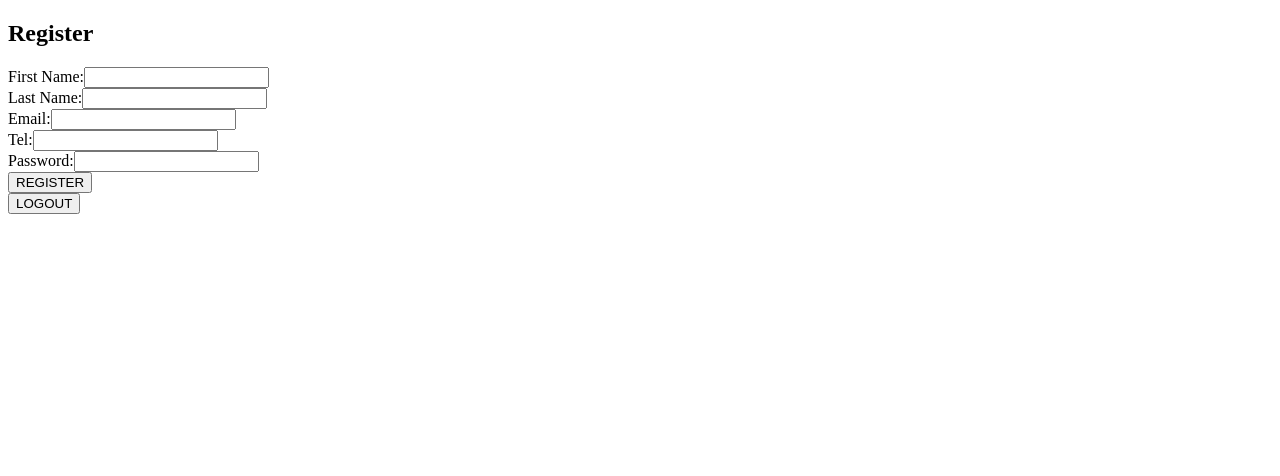
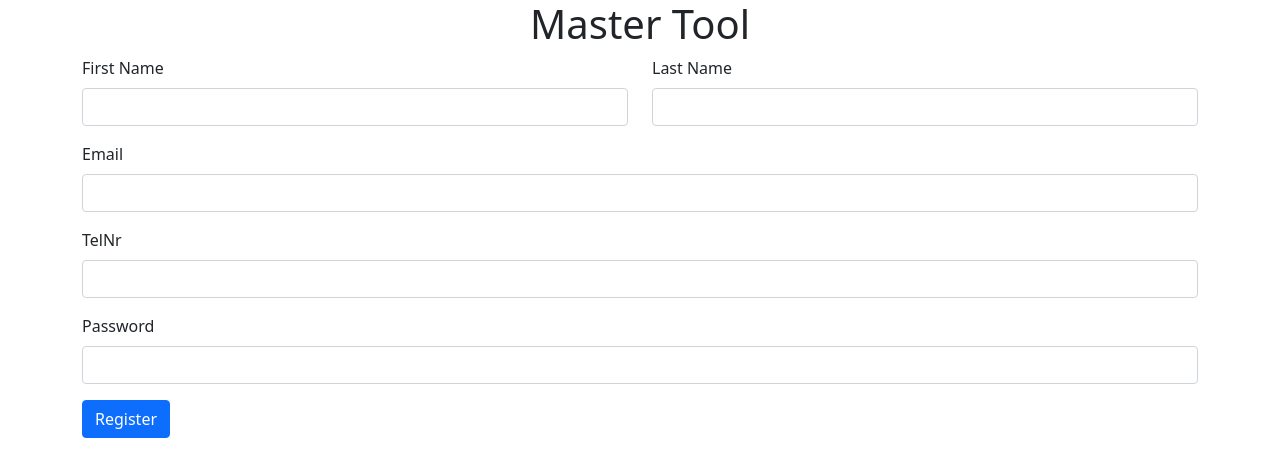
Before and after one commit to WannesVermeire/BachelorProefFrontend, a React (Create React App) app: page /register in a window 1280 px wide. Shown: the top 476 px of the page. Built offline with nearby package versions, Linux system fonts and the light colour scheme.

Commit message:
Login,Register CSS

```diff
--- a/package.json
+++ b/package.json
@@ -7,7 +7,9 @@
     "@testing-library/react": "^12.1.3",
     "@testing-library/user-event": "^13.5.0",
     "axios": "^0.26.0",
+    "bootstrap": "^5.1.3",
     "react": "^17.0.2",
+    "react-bootstrap": "^2.2.0",
     "react-dom": "^17.0.2",
     "react-router-dom": "^6.2.2",
     "react-scripts": "5.0.0",
--- a/src/components/LoginForm.jsx
+++ b/src/components/LoginForm.jsx
@@ -1,4 +1,6 @@
 import React,{Component} from 'react'
+import {Form, Button, Row, Col,Container } from 'react-bootstrap';
+import {Link} from "react-router-dom";
 
 class LoginForm extends Component{
     constructor(props){
@@ -18,24 +20,41 @@ class LoginForm extends Component{
     }
 
     changeHandler = (e) =>{
+        e.preventDefault()
         this.setState({[e.target.name]: e.target.value})
     }
 
     render() {
         return (
-            <form className="form-inner" onSubmit={this.handleSubmit}>
-                <h2>Login</h2>
-                {(this.props.error !== "") ? ( <div className={ "error"}>{this.props.error}</div>) : ""}
-                <div className={"form-group"}>
-                    <label htmlFor={"email"}>Email:</label>
-                    <input type={"email"} name={"email"} id={"email"} onChange={this.changeHandler} required/>
-                </div>
-                <div className={"form-group"}>
-                    <label htmlFor={"password"}>Password:</label>
-                    <input type={"password"} name={"password"} id={"password"} onChange={this.changeHandler} required/>
-                </div>
-                <input type="submit" onSubmit={this.handleSubmit} value={"LOGIN"}/>
-            </form>
+            <Container fluid="sm">
+                <Form onSubmit={this.handleSubmit}>
+                    <Form.Group  as={Row} className={"mb-3"}>
+                        <Form.Label column sm={1}>Email address</Form.Label>
+                        <Col >
+                            <Form.Control type={"email"} name={"email"}  placeholder={"Enter email"} onChange={this.changeHandler} required/>
+                        </Col>
+                    </Form.Group>
+                    <Form.Group as={Row} className={"mb-3"}>
+                        <Form.Label column sm={1}>Password</Form.Label>
+                        <Col >
+                            <Form.Control type={"password"} name={"password"} placeholder={"Password"} onChange={this.changeHandler} required/>
+                        </Col>
+                    </Form.Group>
+                    <Form.Group as={Row} className="mb-3">
+                        <Col >
+                            <Button type="submit" onSubmit={this.handleSubmit} >Sign in</Button>
+                        </Col>
+                    </Form.Group>
+                    <Form.Group as={Row} className="mb-3">
+                        <Col >
+                            <Link to ="/register">
+                                <Button variant={"link"}>Don't have an account yet?</Button>
+                            </Link>
+                        </Col>
+                    </Form.Group>
+                </Form>
+            </Container>
+
         );
     }
 }
--- a/src/components/RegisterForm.jsx
+++ b/src/components/RegisterForm.jsx
@@ -1,4 +1,6 @@
 import React,{Component} from 'react'
+import {Button, Col, Form, Row, Container} from "react-bootstrap";
+import {Link} from "react-router-dom";
 
 class RegisterForm extends Component{
     constructor(props){
@@ -26,30 +28,37 @@ class RegisterForm extends Component{
 
     render() {
         return (
-            <form className="form-inner" onSubmit={this.handleSubmit} >
-                <h2>Register</h2>
-                <div className={"form-group"}>
-                    <label htmlFor={"firstName"}>First Name:</label>
-                    <input type={"text"} name={"firstName"} id={"firstName"} onChange={this.changeHandler} required/>
-                </div>
-                <div className={"form-group"}>
-                    <label htmlFor={"lastName"}>Last Name:</label>
-                    <input type={"text"} name={"lastName"} id={"lastName"} onChange={this.changeHandler} required/>
-                </div>
-                <div className={"form-group"}>
-                    <label htmlFor={"email"}>Email:</label>
-                    <input type={"email"} name={"email"} id={"email"} onChange={this.changeHandler} required/>
-                </div>
-                <div className={"form-group"}>
-                    <label htmlFor={"telNr"}>Tel:</label>
-                    <input type={"text"} name={"telNr"} id={"telNr"} onChange={this.changeHandler} required/>
-                </div>
-                <div className={"form-group"}>
-                    <label htmlFor={"password"}>Password:</label>
-                    <input type={"password"} name={"password"} id={"password"} onChange={this.changeHandler} required/>
-                </div>
-                <input type="submit" onSubmit={this.handleSubmit} value={"REGISTER"}/>
-            </form>
+            <Container style={{textAlign: "left"}}>
+                <Form onSubmit={this.handleSubmit}>
+                    <Row className={"mb-3"}>
+                        <Form.Group as={Col}  >
+                            <Form.Label >First Name</Form.Label>
+                            <Form.Control type="firstName" required/>
+                        </Form.Group>
+                        <Form.Group as={Col}  >
+                            <Form.Label>Last Name</Form.Label>
+                            <Form.Control type="lastName" required/>
+                        </Form.Group>
+                    </Row>
+                    <Form.Group className="mb-3">
+                        <Form.Label>Email</Form.Label>
+                        <Form.Control type="email" required/>
+                    </Form.Group>
+                    <Form.Group  className="mb-3">
+                        <Form.Label>TelNr</Form.Label>
+                        <Form.Control type="telNr" required/>
+                    </Form.Group>
+                    <Form.Group  className="mb-3">
+                        <Form.Label>Password</Form.Label>
+                        <Form.Control type="password" required/>
+                    </Form.Group>
+                    <Form.Group className="mb-3">
+                        <Button type="submit" onSubmit={this.handleSubmit} >Register</Button>
+                    </Form.Group>
+                </Form>
+            </Container>
+
+
         );
     }
 }
--- a/src/pages/App.js
+++ b/src/pages/App.js
@@ -2,13 +2,16 @@ import React from "react";
 import Home from "./Home";
 import {Route, Routes} from "react-router-dom";
 import Register from "./Register";
+import Error from "./Error";
 
 function App() {
     return (
         <div className="App">
+            <div style={{textAlign: "center"}}><h1>Master Tool</h1></div>
             <Routes>
                 <Route path='/' element={<Home/>}/>
                 <Route path='/register' element={<Register/>}/>
+                <Route path='*' element={<Error/>}/>
             </Routes>
         </div>
     );
--- /dev/null
+++ b/src/pages/Error.js
@@ -0,0 +1,11 @@
+import React,{Component} from "react";
+
+class Error extends Component {
+    render() {
+        return (
+            <div>ERROR! Page not found</div>
+        );
+    }
+}
+
+export default Error;
--- a/src/pages/Home.jsx
+++ b/src/pages/Home.jsx
@@ -1,6 +1,8 @@
 import React, {Component} from 'react';
 import LoginForm from "../components/LoginForm";
+import {Button} from 'react-bootstrap';
 
+import 'bootstrap/dist/css/bootstrap.min.css';
 
 class Home extends Component {
     state = {
@@ -15,6 +17,10 @@ class Home extends Component {
     }
 
     Login = (details) =>{
+        /*api.get('/').then(res => {
+            console.log(res.data)
+            this.setState({students: res.data })
+        })*/
         //Checking information in backend and requesting token for future requests
         if(true) { //ToDo change true to backend request
             this.setState({[this.state.user.token]: "backendtoken"});
@@ -31,12 +37,11 @@ class Home extends Component {
     }
 
     //LoginForm en RegisterForm mogen niet tegelijk zichtbaar zijn!
+    //Logout button <Button onClick={this.Logout}>LOGOUT</Button>
     render(){
         return(
-            <div>
-                <h1>Master Tool</h1>
+            <div >
                 <LoginForm Login={this.Login} error ={this.state.error}/>
-                <button onClick={this.Logout}>LOGOUT</button>
             </div>
 
         );
--- a/src/pages/Register.jsx
+++ b/src/pages/Register.jsx
@@ -11,9 +11,8 @@ class Register extends Component {
     //LoginForm en RegisterForm mogen niet tegelijk zichtbaar zijn!
     render(){
         return(
-            <div>
+            <div style={{textAlign: "center"}}>
                 <RegisterForm Register={this.Login} />
-                <button onClick={this.Logout}>LOGOUT</button>
             </div>
 
         );
```
Also changed, not shown: 1 other file (tests, documents, lock files or other folders).
